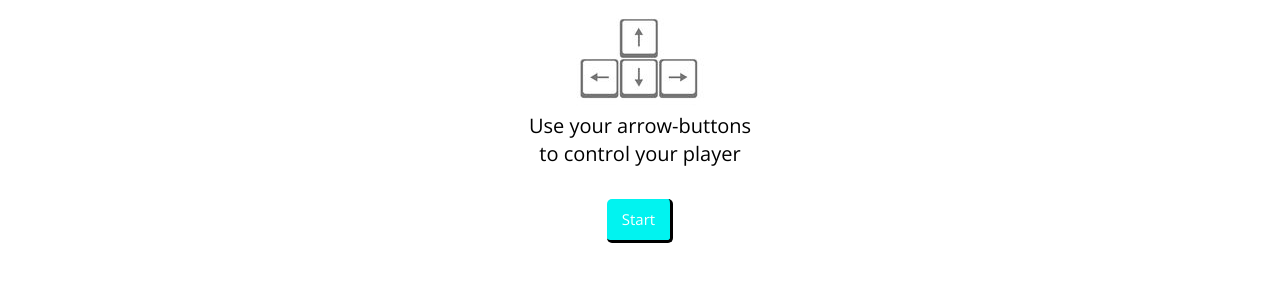
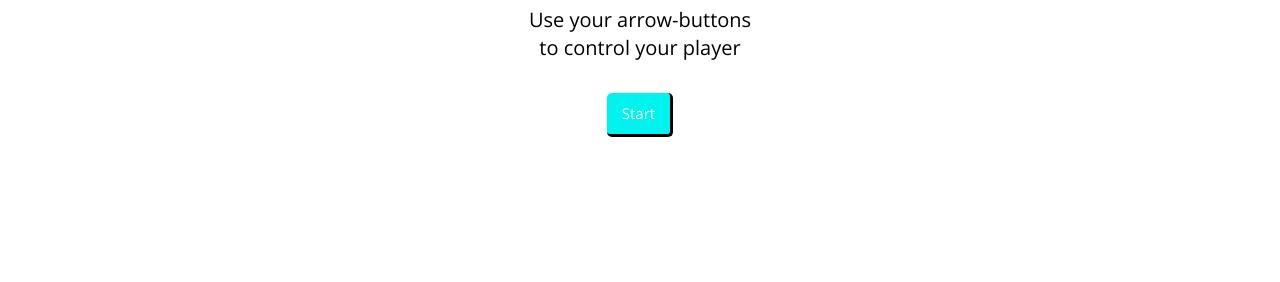
Before and after one commit to Nicolepcx/05_frontend-nanodegree-arcade-game-master, a plain HTML site: page index.html in a window 1280 px wide. Shown: the part 640-922 px from the top of the page. After the commit the page ends 832 px from the top, so only its background shows below. Drawn offline with nearby package versions, Linux system fonts and the light colour scheme.

Commit message:
Index
pic fix

```diff
--- a/index.html
+++ b/index.html
@@ -29,8 +29,7 @@
             </ul><br>
             <h2>Game control:</h2>
             <ul>
-                <li><img src="images/vector-arrows-buttons.jpg" alt="arrow-buttons"> </li>
-                <li>Use your arrow-buttons <br> to control your player</li>
+            <li>Use your arrow-buttons <br> to control your player</li>
             </ul>
         </div>
         <div id="timer"></div>
```
